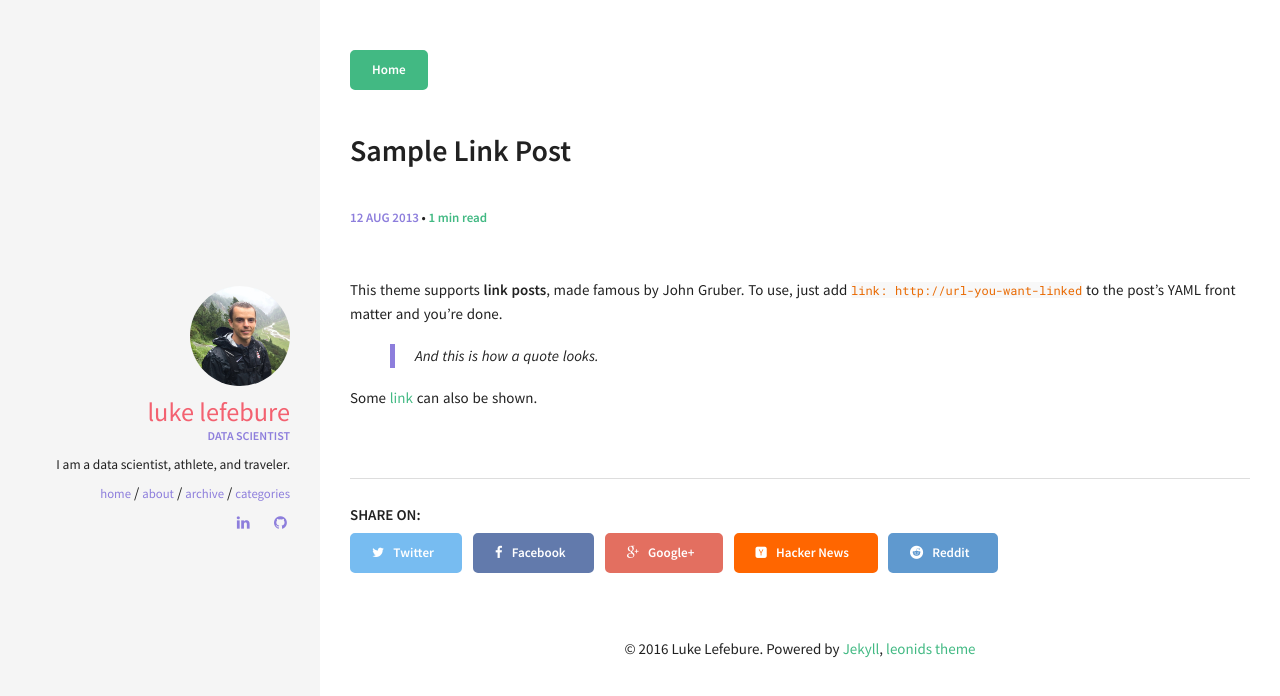
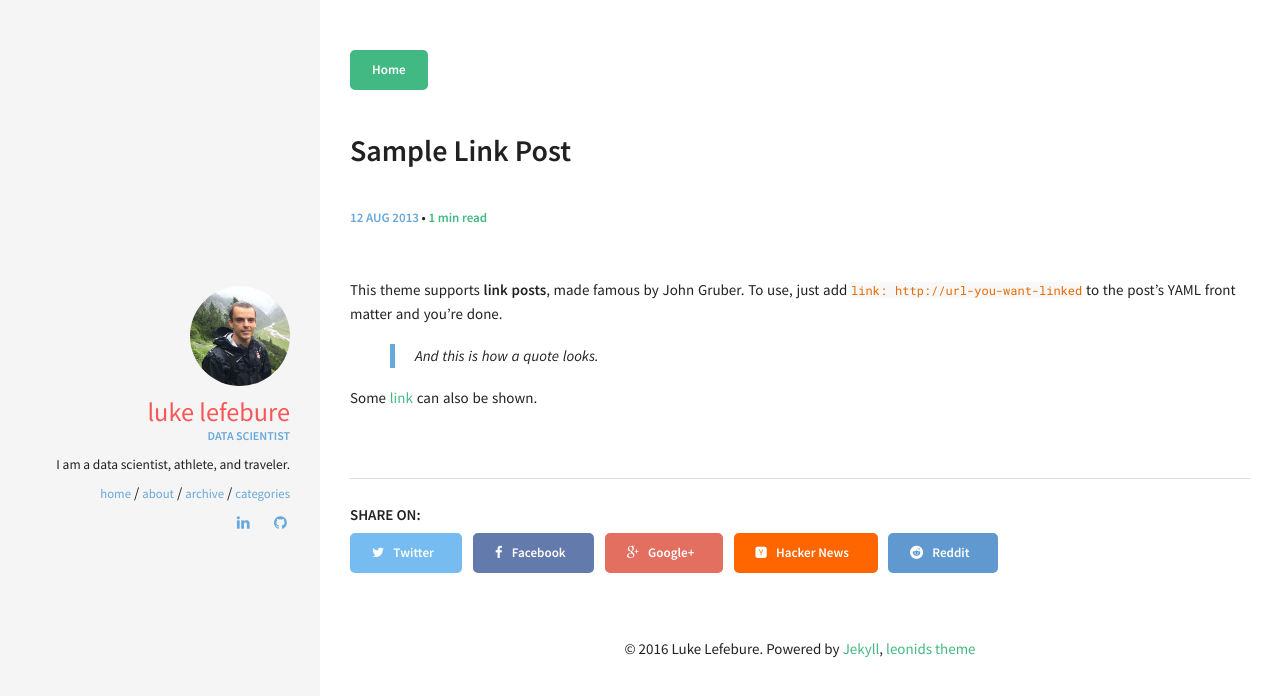
Before and after one commit to llefebure/llefebure.github.io, a Jekyll site: the page built from _posts/2013-08-12-sample-link-post.md, in a window 1280 px wide. Shown: the top 696 px of the page. Built offline with Jekyll 4.4.1, drawn with Linux system fonts in a browser that asks for light colours.

Commit message:
personalize: everything works

```diff
--- a/_includes/head.html
+++ b/_includes/head.html
@@ -3,7 +3,7 @@
   <meta http-equiv="X-UA-Compatible" content="IE=edge">
   <meta name="viewport" content="width=device-width, initial-scale=1">
 
-  <title>{% if page.title %}{{ page.title }}{% else %}{{ site.title }} | A Jekyll theme{% endif %}</title>
+  <title>{% if page.title %}{{ page.title }}{% else %}{{ site.title }}{% endif %}</title>
   <meta name="description" content="{% if page.excerpt %}{{ page.excerpt | strip_html | strip_newlines | truncate: 160 }}{% else %}{{ site.description }}{% endif %}">
 
   <!-- CSS files -->
@@ -15,7 +15,8 @@
 
   <!-- Icons -->
   <!-- 16x16 -->
+  <!--
   <link rel="shortcut icon" href="{{ site.url }}/favicon.ico">
-  <!-- 32x32 -->
   <link rel="shortcut icon" href="{{ site.url }}/favicon.png">
+-->
 </head>
--- a/_sass/components/_variables.scss
+++ b/_sass/components/_variables.scss
@@ -56,11 +56,12 @@ $background-color: #f5f5f5;
 
 $white:            #fff;
 $primary:          #42b983;
-$secondary:        #8d7edc;
+$secondary:        #68A8DA;
 $success:          #65e892;
 $danger:           #f83e4b;
 $warning:          #F5A623;
 $info:             #09ABF6;
+$author-color:	   #F95757;
 
 // Tables
 $table-border-color: #d0d0d0 !default;
--- a/_sass/pages/_layout.scss
+++ b/_sass/pages/_layout.scss
@@ -28,7 +28,7 @@
   }
   .author_name {
     display: block;
-    color: #F36170;
+    color: $author-color;
     font-size: 1.75em;
     text-transform: lowercase;
   }
```
Also changed, not shown: favicon.ico (deleted), favicon.png (deleted), 1 other file.
